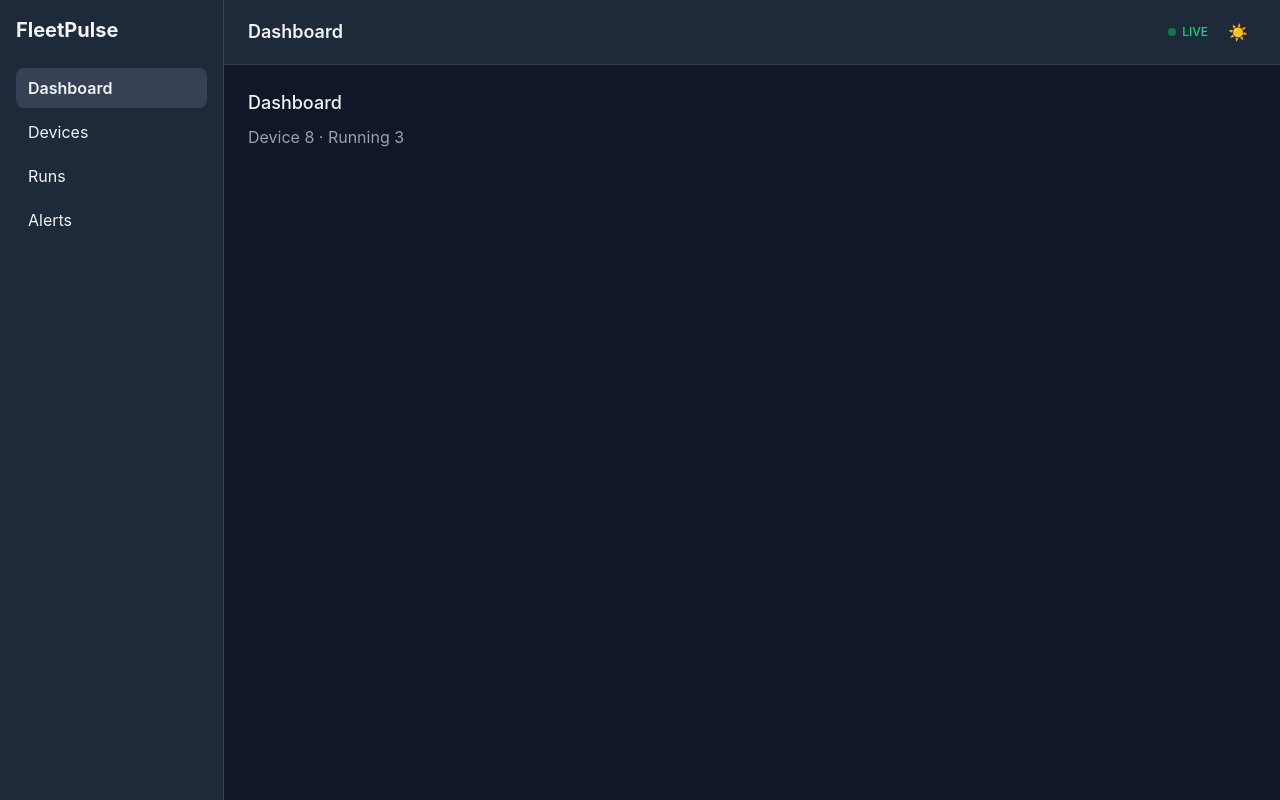
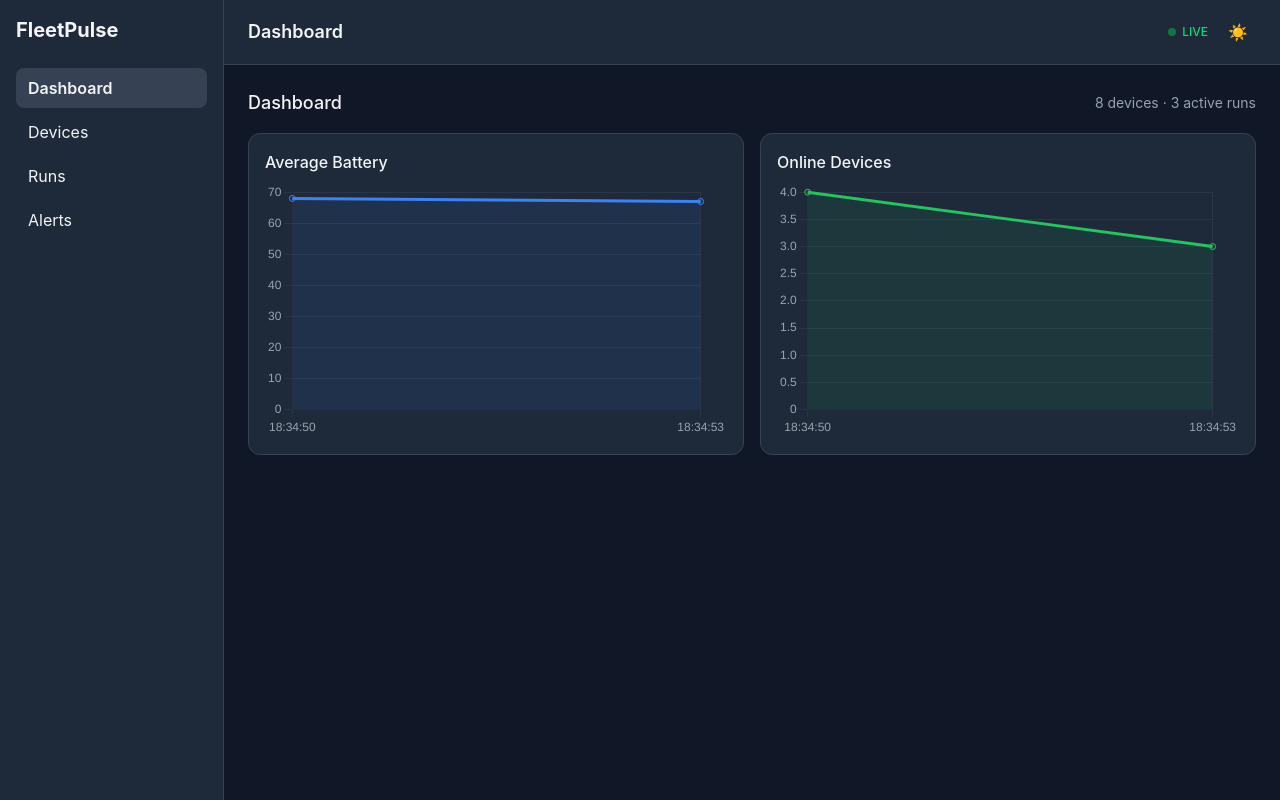
Before and after one commit to ahreumshindev-hash/fleetpulse, a Vue app: page / in a window 1280 px wide. Built offline with nearby package versions, Linux system fonts and the light colour scheme; the HTML template or start-up script is replaced by a standard one.

Commit message:
feat: session 6 - Chart.js time-series charts

```diff
--- /dev/null
+++ b/src/components/LineChart.vue
@@ -0,0 +1,64 @@
+<script setup lang="ts">
+import { ref, onMounted, onUnmounted, watch } from 'vue'
+import {
+  Chart,
+  LineController,
+  LineElement,
+  PointElement,
+  LinearScale,
+  CategoryScale,
+  Tooltip,
+  Legend,
+  Filler,
+  type ChartData,
+  type ChartOptions,
+} from 'chart.js'
+
+Chart.register(
+  LineController,
+  LineElement,
+  PointElement,
+  LinearScale,
+  CategoryScale,
+  Tooltip,
+  Legend,
+  Filler,
+)
+
+const props = defineProps<{
+  data: ChartData<'line'>
+  options?: ChartOptions<'line'>
+}>()
+
+const canvasRef = ref<HTMLCanvasElement | null>(null)
+let chart: Chart<'line'> | null = null
+
+onMounted(() => {
+  if (!canvasRef.value) return
+  chart = new Chart(canvasRef.value, {
+    type: 'line',
+    data: props.data,
+    options: props.options,
+  })
+})
+
+watch(
+  () => props.data,
+  (newData) => {
+    if (chart) {
+      chart.data = newData
+      chart.update()
+    }
+  },
+  { deep: true },
+)
+
+onUnmounted(() => {
+  chart?.destroy()
+  chart = null
+})
+</script>
+
+<template>
+  <canvas ref="canvasRef" />
+</template>
--- /dev/null
+++ b/src/composables/useMetricsHistory.ts
@@ -0,0 +1,40 @@
+import { ref, onMounted, onUnmounted } from 'vue'
+import { useDeviceStore } from '@/stores/devices'
+
+export interface MetricPoint {
+  time: string
+  avgBattery: number
+  onlineCount: number
+}
+
+const MAX_POINTS = 20
+
+export function useMetricsHistory() {
+  const devicesStore = useDeviceStore()
+  const points = ref<MetricPoint[]>([])
+  let timer: ReturnType<typeof setInterval> | null = null
+
+  function sample() {
+    const devices = devicesStore.devices
+    if (devices.length === 0) return
+    const avgBattery = Math.round(devices.reduce((sum, d) => sum + d.battery, 0) / devices.length)
+    const onlineCount = devices.filter((d) => d.status === 'online').length
+    points.value.push({
+      time: new Date().toLocaleTimeString('en-US', { hour12: false }),
+      avgBattery,
+      onlineCount,
+    })
+    if (points.value.length > MAX_POINTS) points.value.shift()
+  }
+
+  onMounted(() => {
+    sample()
+    timer = setInterval(sample, 3000)
+  })
+
+  onUnmounted(() => {
+    if (timer) clearInterval(timer)
+  })
+
+  return { points }
+}
--- a/src/views/DashboardView.vue
+++ b/src/views/DashboardView.vue
@@ -1,16 +1,93 @@
 <script setup lang="ts">
+import { computed } from 'vue'
+
 import { useDeviceStore } from '@/stores/devices'
 import { useRunsStore } from '@/stores/runs'
 
+import { useMetricsHistory } from '@/composables/useMetricsHistory'
+
+import LineChart from '@/components/LineChart.vue'
+import type { ChartData, ChartOptions } from 'chart.js'
+
 const devicesStore = useDeviceStore()
 const runsStore = useRunsStore()
+
+const { points } = useMetricsHistory()
+
+const labels = computed(() => points.value.map((p) => p.time))
+
+const batteryData = computed<ChartData<'line'>>(() => ({
+  labels: labels.value,
+  datasets: [
+    {
+      label: 'Avg Battery %',
+      data: points.value.map((p) => p.avgBattery),
+      borderColor: '#3b82f6',
+      backgroundColor: 'rgba(59, 130, 246, 0.1)',
+      fill: true,
+      tension: 0.4,
+    },
+  ],
+}))
+
+const onlineData = computed<ChartData<'line'>>(() => ({
+  labels: labels.value,
+  datasets: [
+    {
+      label: 'Online Devices',
+      data: points.value.map((p) => p.onlineCount),
+      borderColor: '#22c55e',
+      backgroundColor: 'rgba(34, 197, 94, 0.1)',
+      fill: true,
+      tension: 0.4,
+    },
+  ],
+}))
+
+const chartOptions: ChartOptions<'line'> = {
+  responsive: true,
+  maintainAspectRatio: false,
+  animation: false,
+  plugins: { legend: { display: false } },
+  scales: {
+    x: {
+      ticks: { color: '#9ca3af', maxTicksLimit: 6 },
+      grid: { color: 'rgba(156, 163, 175, 0.1)' },
+    },
+    y: {
+      beginAtZero: true,
+      ticks: { color: '#9ca3af' },
+      grid: { color: 'rgba(156, 163, 175, 0.1)' },
+    },
+  },
+}
 </script>
 
 <template>
   <div>
-    <h3 class="text-lg font-medium mb-2">Dashboard</h3>
-    <p class="text-gray-500 dark:text-gray-400">
-      Device {{ devicesStore.deviceCount }} · Running {{ runsStore.activeRuns.length }}
-    </p>
+    <div class="flex items-center justify-between mb-4">
+      <h3 class="text-lg font-medium">Dashboard</h3>
+      <p class="text-sm text-gray-500 dark:text-gray-400">
+        {{ devicesStore.deviceCount }} devices · {{ runsStore.activeRuns.length }} active runs
+      </p>
+    </div>
+    <div class="grid grid-cols-1 lg:grid-cols-2 gap-4">
+      <div
+        class="rounded-xl border border-gray-200 dark:border-gray-700 bg-white dark:bg-gray-800 p-4"
+      >
+        <h4 class="font-medium mb-2">Average Battery</h4>
+        <div class="h-64">
+          <LineChart :data="batteryData" :options="chartOptions" />
+        </div>
+      </div>
+      <div
+        class="rounded-xl border border-gray-200 dark:border-gray-700 bg-white dark:bg-gray-800 p-4"
+      >
+        <h4 class="font-medium mb-2">Online Devices</h4>
+        <div class="h-64">
+          <LineChart :data="onlineData" :options="chartOptions" />
+        </div>
+      </div>
+    </div>
   </div>
 </template>
```
